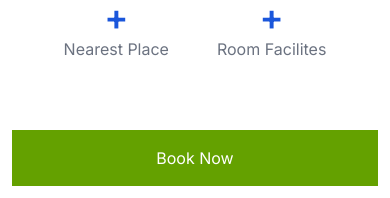
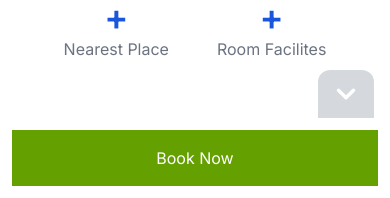
Before and after one commit to Mahib22/teti-residence, a Vue app: page / in a window 390 px wide. Shown: the part 646-844 px from the top of the page. Built offline with nearby package versions, Linux system fonts and the light colour scheme; a web font is replaced by a local one.

Commit message:
update bottom nav mobile

```diff
--- a/src/components/FooterApp.vue
+++ b/src/components/FooterApp.vue
@@ -1,6 +1,6 @@
 <template>
   <footer class="bg-gray-200 font-inter">
-    <div class="w-full p-4 pb-28 md:pb-0 2xl:px-8 py-6 lg:py-8">
+    <div class="w-full p-4 2xl:px-8 py-8" :class="showBtn ? 'pb-28' : ''">
       <div
         class="flex flex-col md:flex-row md:justify-between items-center 2xl:text-3xl"
       >
@@ -84,10 +84,71 @@
       </div>
     </div>
   </footer>
+
+  <!-- BOTTOM NAV MOBILE -->
+  <div
+    class="fixed z-10 w-full md:hidden"
+    :class="showBtn ? 'bottom-12 h-20' : 'bottom-0'"
+  >
+    <div class="flex justify-end mr-4">
+      <div class="bg-gray-300 opacity-90 rounded-t-xl w-14 h-12 flex">
+        <button class="flex mx-auto items-center" @click="showBtn = !showBtn">
+          <svg
+            xmlns="http://www.w3.org/2000/svg"
+            fill="none"
+            viewBox="0 0 24 24"
+            stroke-width="3.5"
+            stroke="white"
+            class="w-6 h-6"
+            :class="showBtn ? 'flex' : 'hidden'"
+          >
+            <path
+              stroke-linecap="round"
+              stroke-linejoin="round"
+              d="M19.5 8.25l-7.5 7.5-7.5-7.5"
+            />
+          </svg>
+          <svg
+            xmlns="http://www.w3.org/2000/svg"
+            fill="none"
+            viewBox="0 0 24 24"
+            stroke-width="3.5"
+            stroke="white"
+            class="w-6 h-6"
+            :class="showBtn ? 'hidden' : 'flex'"
+          >
+            <path
+              stroke-linecap="round"
+              stroke-linejoin="round"
+              d="M4.5 15.75l7.5-7.5 7.5 7.5"
+            />
+          </svg>
+        </button>
+      </div>
+    </div>
+
+    <div
+      class="w-full h-full p-3 bg-white"
+      :class="showBtn ? 'flex' : 'hidden'"
+    >
+      <router-link
+        active-class
+        to="#"
+        class="bg-lime text-white w-full h-full flex items-center justify-center font-inter"
+        >Book Now</router-link
+      >
+    </div>
+  </div>
+  <!-- END OF BOTTOM NAV MOBILE -->
 </template>
 
 <script>
 export default {
   name: "FooterApp",
+  data() {
+    return {
+      showBtn: true,
+    };
+  },
 };
 </script>
--- a/src/components/NavbarApp.vue
+++ b/src/components/NavbarApp.vue
@@ -163,19 +163,6 @@
       Book Now
     </router-link>
   </nav>
-
-  <div
-    class="fixed bottom-0 left-0 z-50 w-full h-20 bg-white border-gray-200 md:hidden"
-  >
-    <div class="w-full h-full flex p-3">
-      <router-link
-        active-class
-        to="#"
-        class="bg-lime text-white w-full h-full flex items-center justify-center font-inter"
-        >Book Now</router-link
-      >
-    </div>
-  </div>
 </template>
 
 <script>
```
